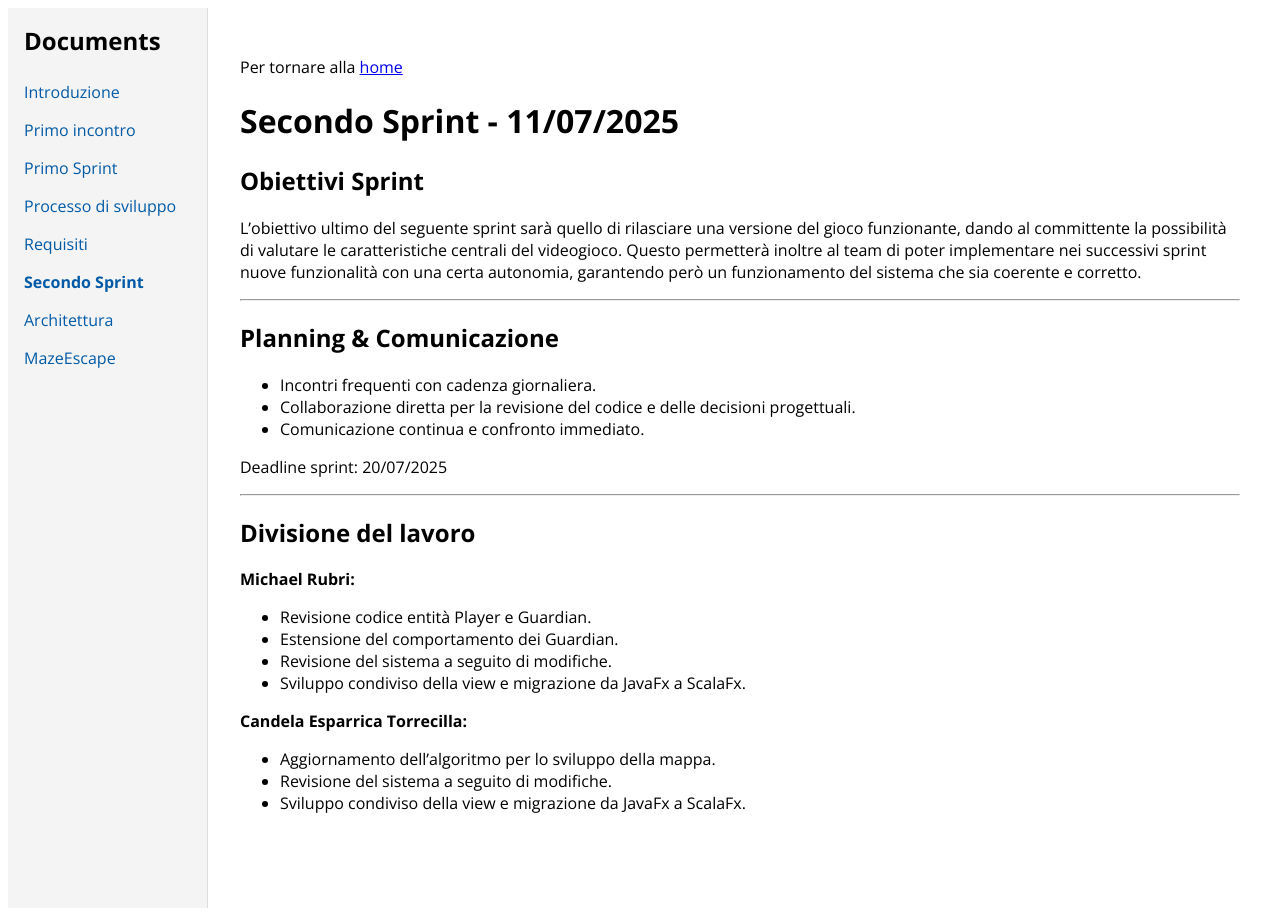
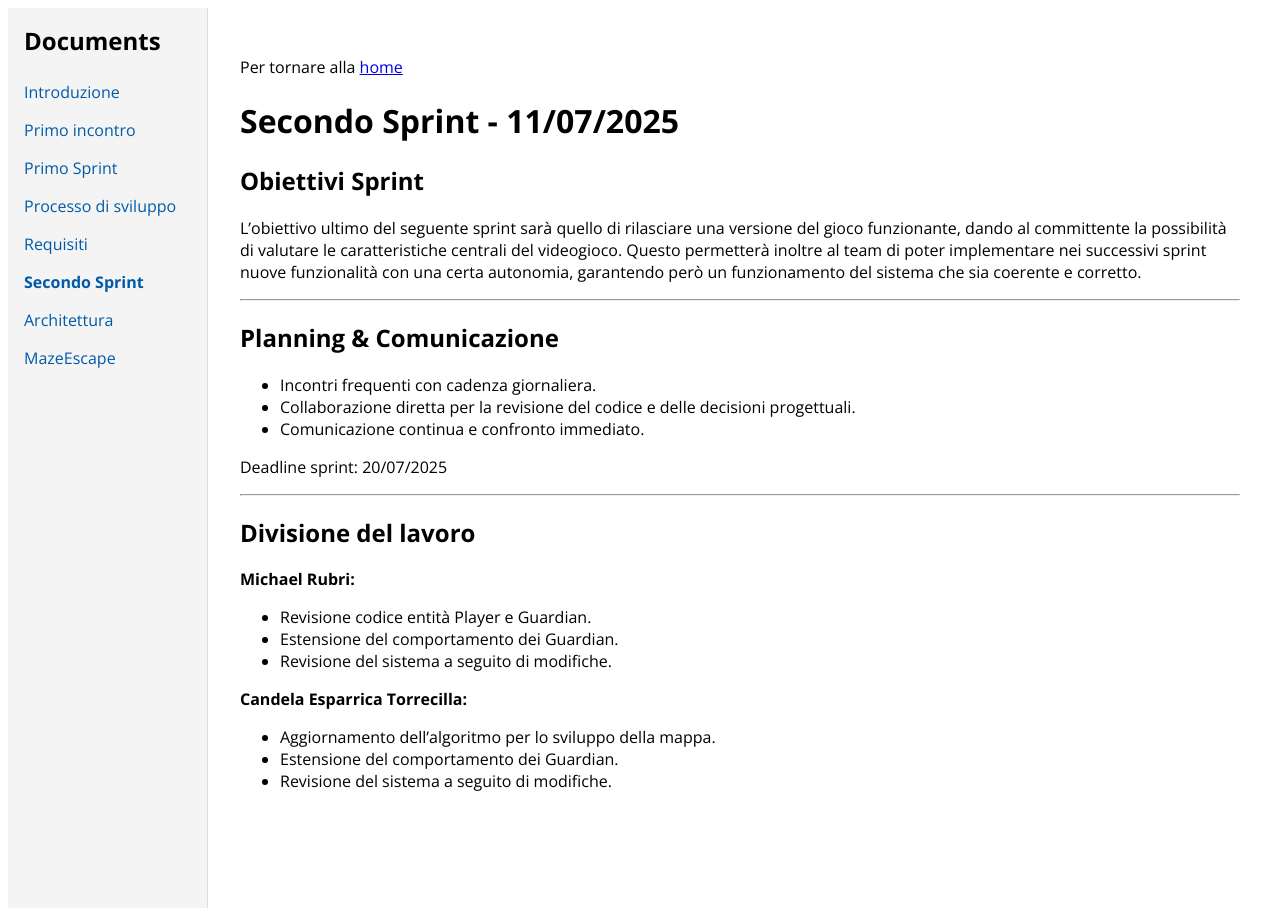
Before and after one commit to michaelrubri/PPS-25-MazeEscape, a Jekyll site: the page built from docs/sprint/2-SecondoSprint.md, in a window 1280 px wide. Built offline with Jekyll 4.4.1, drawn with Linux system fonts in a browser that asks for light colours.

Commit message:
edited second sprint document

```diff
--- a/docs/sprint/2-SecondoSprint.md
+++ b/docs/sprint/2-SecondoSprint.md
@@ -32,9 +32,8 @@ Deadline sprint: 20/07/2025
 - Revisione codice entità Player e Guardian.
 - Estensione del comportamento dei Guardian.
 - Revisione del sistema a seguito di modifiche.
-- Sviluppo condiviso della view e migrazione da JavaFx a ScalaFx.
 
 **Candela Esparrica Torrecilla:**
 - Aggiornamento dell'algoritmo per lo sviluppo della mappa.
+- Estensione del comportamento dei Guardian.
 - Revisione del sistema a seguito di modifiche.
-- Sviluppo condiviso della view e migrazione da JavaFx a ScalaFx.
```
